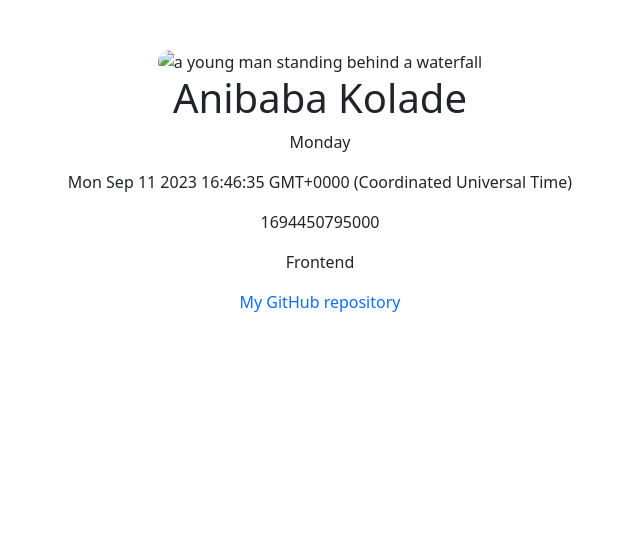
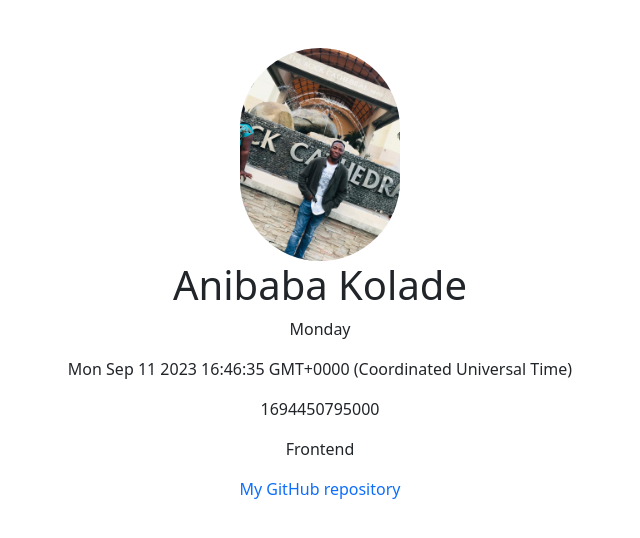
Before and after one commit to Akol101/hng1-task, a plain HTML site: page index.html in a window 1280 px wide. Shown: the whole page, without its empty margins (320-960 px from the left). Drawn offline with nearby package versions, Linux system fonts and the light colour scheme.

Commit message:
Update index.html

```diff
--- a/index.html
+++ b/index.html
@@ -11,7 +11,7 @@
 </head>
 <body>
     <div id="profile-info" class="text-center mt-5">
-        <img src="images/kolade.jpg" class="image" alt="a young man standing behind a waterfall" data-testid="slackDisplayImage">
+        <img src="kolade.jpg" class="image" alt="a young man standing behind a waterfall" data-testid="slackDisplayImage">
         <h1 data-testid="slackUserName"> Anibaba Kolade</h1>
         <p data-testid="currentDayOfWeek">Monday</p>
         <p data-testid="currentDate">10/09/2023</p>
```
